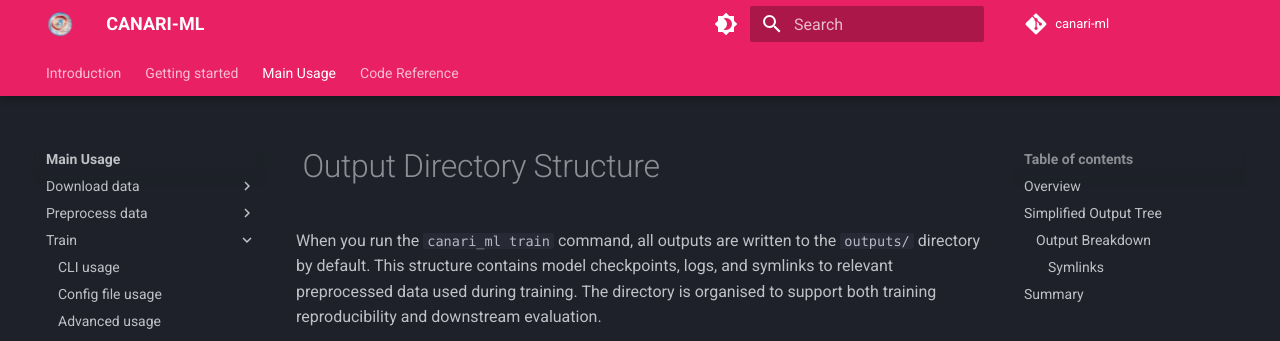
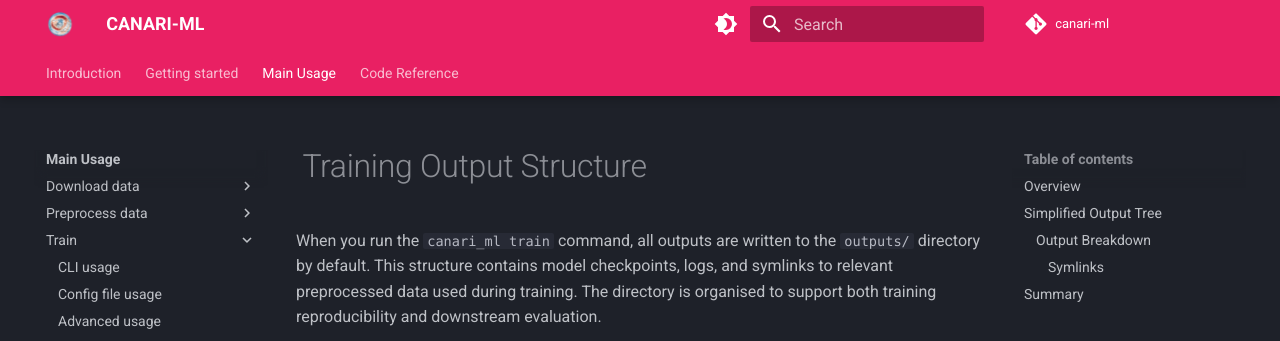
Before and after one commit to CANARI-ML/canari-ml, an MkDocs documentation site: the page built from docs/user-guide/train/output_structure.md, in a window 1280 px wide and 900 px high. Shown: the top 341 px of the window. Built offline with MkDocs 1.6.1 and Material for MkDocs 9.7.7, drawn with Linux system fonts in a browser that asks for light colours; some web fonts are replaced; plug-ins that fetch from the network failed and are left out; comment, search, counter and statistics services are not loaded.

Commit message:
docs(mkdocs): Update output structure titles
Refs: #28

```diff
--- a/docs/user-guide/train/output_structure.md
+++ b/docs/user-guide/train/output_structure.md
@@ -1,4 +1,4 @@
-# Output Directory Structure
+# Training Output Structure
 
 When you run the `canari_ml train` command, all outputs are written to the `outputs/` directory by default. This structure contains model checkpoints, logs, and symlinks to relevant preprocessed data used during training. The directory is organised to support both training reproducibility and downstream evaluation.
 
```
Also changed, not shown: docs/user-guide/preprocess/output_structure.md (+1 -1 lines).
